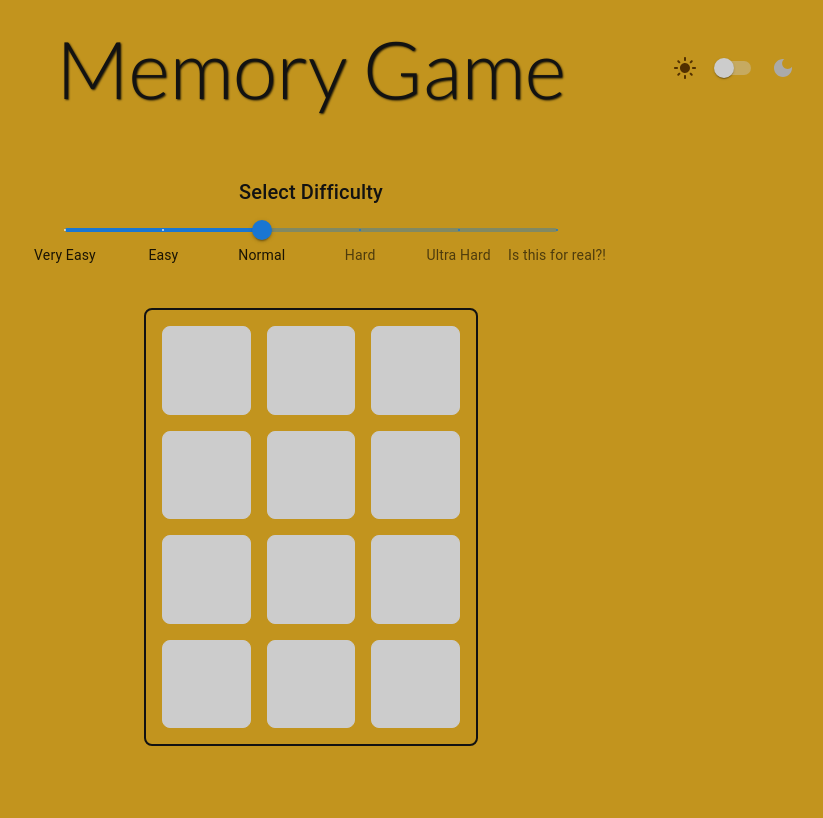
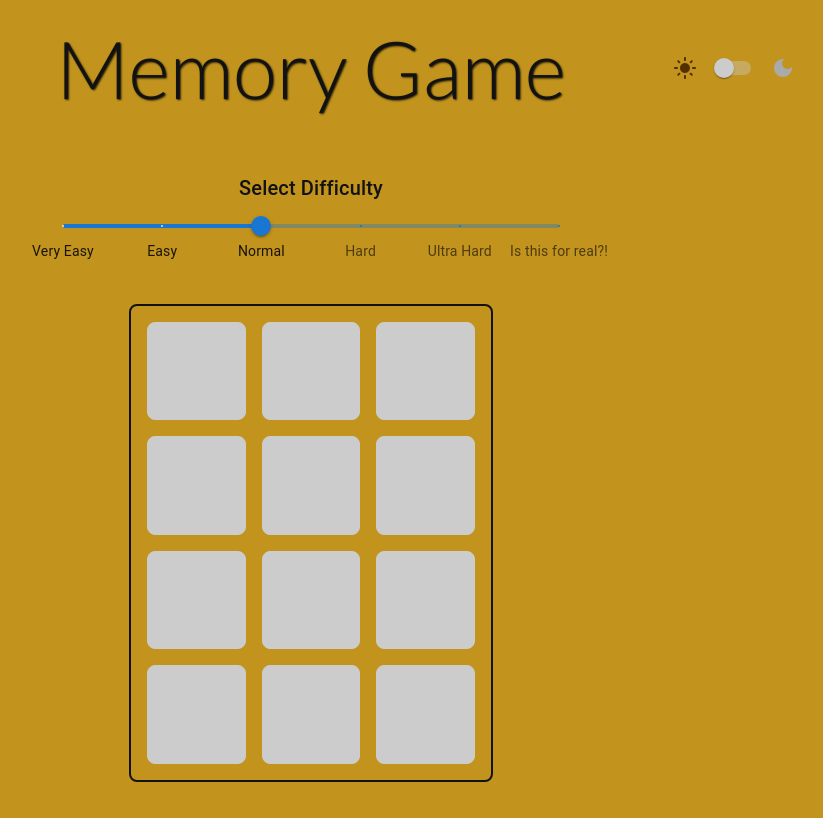
Before and after one commit to krishna-chaitanya-piratla/memory-game, a React (Create React App) app: page / in a window 1280 px wide. Shown: the whole page, without its empty margins (329-1152 px from the left). Built offline with nearby package versions, Linux system fonts and the light colour scheme; a web font is replaced by a local one.

Commit message:
Convert all sizing and spacing styles to follow rem units

```diff
--- a/src/components/Game.tsx
+++ b/src/components/Game.tsx
@@ -23,29 +23,33 @@ const calculateGridDimensions = (numCards: number) => {
   return { rows, cols };
 };
 
-const calculateCardSize = (rows: number, cols: number, maxContainerHeight: number, maxContainerWidth: number) => {
-  let cardSize = 150; // Initial card size
-  const padding = 32; // Total padding (16px on each side)
+const calculateCardSizeInPx = (rows: number, cols: number, maxContainerHeight: number, maxContainerWidth: number, gap: number) => {
+  let cardSize = 150; // Initial card size in px
 
-  while ((cardSize * rows + padding * (rows - 1) > maxContainerHeight) || (cardSize * cols + padding * (cols - 1) > maxContainerWidth)) {
+  while ((cardSize * rows + gap * (rows - 1) > maxContainerHeight) || (cardSize * cols + gap * (cols - 1) > maxContainerWidth)) {
     cardSize *= 0.9; // Reduce size by 10%
   }
 
   return cardSize;
 };
 
+const pxToRem = (px: number, rootSize: number) => px / rootSize;
+
 const Game: React.FC<GameProps> = ({ size }) => {
   const { appStore } = useStore();
   const cardValues = generateCardValues(size);
   const { rows, cols } = calculateGridDimensions(cardValues.length);
 
-  const [cardSize, setCardSize] = useState(150); // Default card size
+  const [cardSize, setCardSize] = useState(9.375); // Default card size in rem
 
   useEffect(() => {
-    const maxContainerHeight = window.innerHeight * 0.6; // 60% of viewport height
-    const maxContainerWidth = window.innerWidth * 0.6; // 60% of viewport width
-    const calculatedSize = calculateCardSize(rows, cols, maxContainerHeight, maxContainerWidth);
-    setCardSize(calculatedSize);
+    const rootSize = parseFloat(getComputedStyle(document.documentElement).fontSize);
+    const maxContainerHeight = window.innerHeight * 0.6 - 32; // 60% of viewport height in px minus padding
+    const maxContainerWidth = window.innerWidth * 0.8 - 32; // 80% of viewport width in px minus padding
+    const gap = 16; // Gap between cards in px
+    const calculatedSizeInPx = calculateCardSizeInPx(rows, cols, maxContainerHeight, maxContainerWidth, gap);
+    const calculatedSizeInRem = pxToRem(calculatedSizeInPx, rootSize);
+    setCardSize(calculatedSizeInRem);
   }, [rows, cols]);
 
   return (
--- a/src/styles/AppStyles.tsx
+++ b/src/styles/AppStyles.tsx
@@ -29,5 +29,5 @@ export const MainContent = styled.main`
   align-items: center;
   justify-content: center;
   width: 100%;
-    padding: 1.25rem;
+  padding: var(--padding-size);
 `;
--- a/src/styles/Card.tsx
+++ b/src/styles/Card.tsx
@@ -6,12 +6,12 @@ export const CardContainer = styled.div<{ isVisible: boolean }>`
   display: flex;
   align-items: center;
   justify-content: center;
-  border: 1px solid #ccc;
-  border-radius: 8px;
+  border: 0.0625rem solid #ccc;
+  border-radius: 0.5rem;
   background-color: ${({ isVisible }) => (isVisible ? '#fff' : '#ccc')};
   cursor: pointer;
   user-select: none;
   font-size: 2rem;
   color: ${({ isVisible }) => (isVisible ? '#333' : 'transparent')};
-  box-shadow: ${({ isVisible }) => (isVisible ? '0 4px 8px rgba(0, 0, 0, 0.1)' : 'none')};
+  box-shadow: ${({ isVisible }) => (isVisible ? '0 0.25rem 0.5rem rgba(0, 0, 0, 0.1)' : 'none')};
 `;
--- a/src/styles/Game.tsx
+++ b/src/styles/Game.tsx
@@ -2,16 +2,16 @@ import styled from 'styled-components';
 
 export const GameContainer = styled.div<{ rows: number; columns: number; cardSize: number; theme: { darkMode: boolean } }>`
   display: grid;
-  grid-template-columns: repeat(${({ columns }) => columns}, ${({ cardSize }) => cardSize}px);
-  grid-template-rows: repeat(${({ rows }) => rows}, ${({ cardSize }) => cardSize}px);
-  gap: 16px;
+  grid-template-columns: repeat(${({ columns }) => columns}, ${({ cardSize }) => cardSize}rem);
+  grid-template-rows: repeat(${({ rows }) => rows}, ${({ cardSize }) => cardSize}rem);
+  gap: var(--gap-size);
   justify-content: center;
   align-items: center;
-  margin: 20px;
-  border: 2px solid ${({ theme }) => theme.darkMode ? 'var(--dark-mode-text-color)' : 'var(--primary-text-color)'}; /* Conditional border color */
-  padding: 16px;
-  border-radius: 8px;
-  max-height: 60vh; /* Max height 60% of viewport height */
-  max-width: 60vw; /* Max width 60% of viewport width */
-  overflow: hidden; /* Hide overflow to avoid scroll */
+  margin: 1.25rem;
+  border: var(--border-width) solid ${({ theme }) => theme.darkMode ? 'var(--dark-mode-text-color)' : 'var(--primary-text-color)'};
+  padding: var(--padding-size);
+  border-radius: var(--border-radius);
+  max-height: 60vh;
+  max-width: 80vw;
+  overflow: hidden;
 `;
--- a/src/styles/GlobalStyle.tsx
+++ b/src/styles/GlobalStyle.tsx
@@ -9,8 +9,11 @@ const GlobalStyle = createGlobalStyle<{ theme: { darkMode: boolean } }>`
     --dark-mode-icon-active-color: hsl(43deg 73% 44%);
     --dark-mode-icon-inactive-color: #aaa;
     --light-mode-icon-active-color: hsl(35deg 100% 16%);
-    --header-text-shadow: 1px 1px 2px rgba(0, 0, 0, 0.8);
-    /* Add more variables as needed */
+    --header-text-shadow: 0.0625rem 0.0625rem 0.125rem rgba(0, 0, 0, 0.8);
+    --gap-size: 1rem;
+    --padding-size: 1rem;
+    --border-width: 0.125rem;
+    --border-radius: 0.5rem;
   }
 
   * {
--- a/src/styles/Toggle.tsx
+++ b/src/styles/Toggle.tsx
@@ -9,7 +9,7 @@ export const ToggleContainer = styled.div`
   justify-content: center;
   position: absolute;
   top: 50%;
-  right: 20px;
+  right: 1.25rem;
   transform: translateY(-50%);
 `;
 
@@ -33,7 +33,7 @@ export const IconWrapper = styled.div`
   display: flex;
   align-items: center;
   justify-content: center;
-  margin: 0 8px;
+  margin: 0 0.5rem;
 `;
 
 export const StyledLightModeIcon = styled(LightModeIcon)<{ active: boolean }>`
```
Lines whose indentation alone changed are shown as unchanged.
